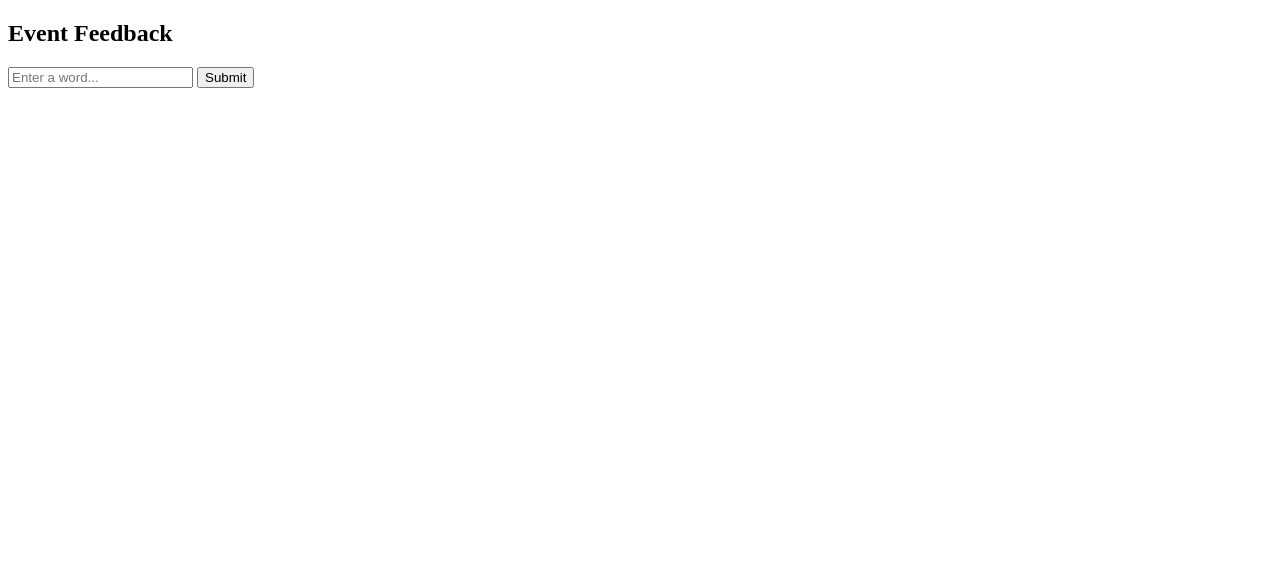
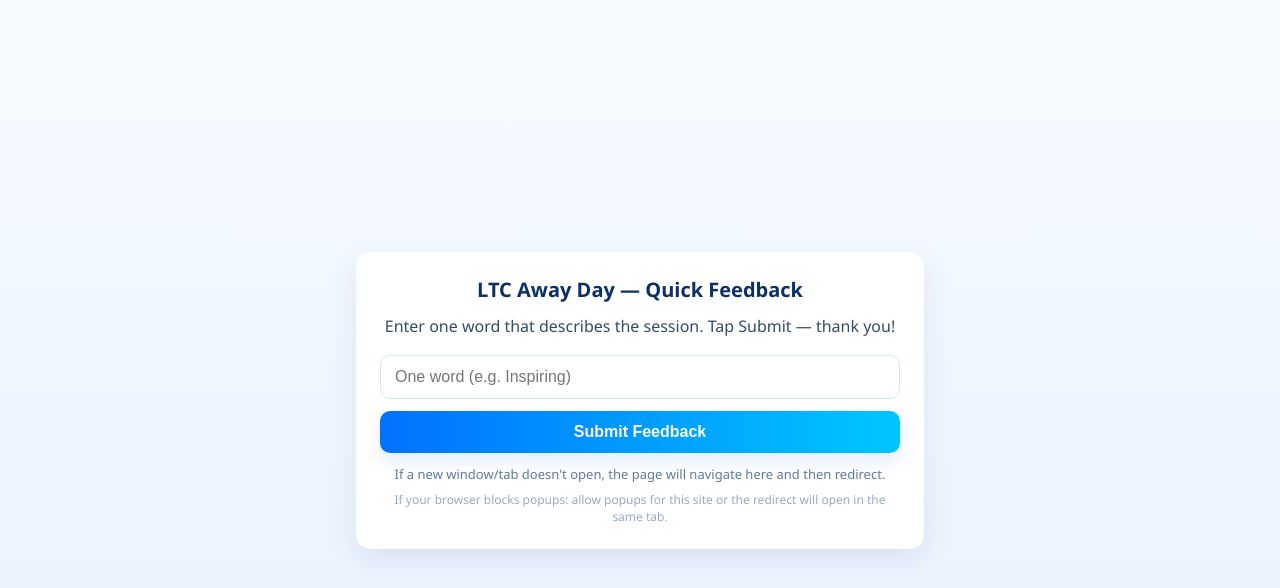
Before and after one commit to sandeepreddytadi/LTC-Away-Day-Dec-2025, a plain HTML site: page index.html in a window 1280 px wide. Drawn offline with Linux system fonts and the light colour scheme.

Commit message:
Revamp feedback form with new design and features
Updated the feedback form layout and functionality, including improved styling and user experience enhancements.

```diff
--- a/index.html
+++ b/index.html
@@ -1,26 +1,101 @@
 <!doctype html>
-<html>
-<head><meta charset="utf-8"><meta name="viewport" content="width=device-width,initial-scale=1"></head>
+<html lang="en">
+<head>
+  <meta charset="utf-8" />
+  <meta name="viewport" content="width=device-width,initial-scale=1" />
+  <title>LTC Away Day — Quick Feedback</title>
+  <style>
+    body {
+      font-family: "Segoe UI", Roboto, Arial, sans-serif;
+      background: linear-gradient(180deg,#f7fbff,#e6f0ff);
+      margin:0; min-height:100vh; display:flex; align-items:center; justify-content:center;
+    }
+    .card {
+      width: 100%;
+      max-width: 520px;
+      background: #fff;
+      border-radius: 14px;
+      padding: 24px;
+      box-shadow: 0 10px 30px rgba(20,40,80,0.08);
+      text-align:center;
+    }
+    h1 { margin:0 0 12px; font-size:20px; color:#0b2f66; }
+    p { margin:0 0 18px; color:#334b6b; }
+    input[type="text"]{
+      width: 100%;
+      padding: 12px 14px;
+      font-size:16px;
+      border-radius:10px;
+      border:1px solid #d6e3ff;
+      box-sizing:border-box;
+      margin-bottom:12px;
+    }
+    button.submit {
+      width:100%;
+      padding:12px 14px;
+      font-weight:600;
+      font-size:16px;
+      border-radius:10px;
+      border:none;
+      background: linear-gradient(90deg,#0072ff,#00c6ff);
+      color:white;
+      cursor:pointer;
+      box-shadow:0 8px 18px rgba(0,100,255,0.12);
+    }
+    .hint { margin-top:12px; color:#607b9a; font-size:13px; }
+    .small { font-size:12px; color:#9aa9c3; margin-top:8px; }
+  </style>
+</head>
 <body>
-  <h2>Event Feedback</h2>
+  <div class="card" role="main">
+    <h1>LTC Away Day — Quick Feedback</h1>
+    <p>Enter one word that describes the session. Tap Submit — thank you!</p>
 
-  <form id="feedbackForm" action="https://script.google.com/macros/s/AKfycbzqOxa8ZvNV7XK2ACABVt129BF70dHaG75mvMMSVEIlPnVedYD51OoA38Pi3OL5gbCioQ/exec" method="POST" target="thankwin">
-    <input name="feedback" id="feedback" type="text" placeholder="Enter a word..." required />
-    <button type="submit" id="submitBtn">Submit</button>
-  </form>
+    <!--
+      IMPORTANT:
+      - target="thankwin" ensures the form submits into a new window/tab named thankwin.
+      - action uses your Apps Script web app /exec URL.
+      - The Apps Script doPost should redirect that window to your Netlify thankyou.html using location.replace()
+    -->
+    <form id="feedbackForm"
+          action="https://script.google.com/macros/s/AKfycbzqOxa8ZvNV7XK2ACABVt129BF70dHaG75mvMMSVEIlPnVedYD51OoA38Pi3OL5gbCioQ/exec"
+          method="POST"
+          target="thankwin"
+          accept-charset="UTF-8">
+      <input id="feedbackInput" name="feedback" type="text" placeholder="One word (e.g. Inspiring)" maxlength="60" required autocomplete="off" />
+      <button class="submit" type="submit" id="submitBtn">Submit Feedback</button>
+    </form>
 
-  <script>
-    document.getElementById('feedbackForm').addEventListener('submit', function(e){
-      // MUST open window in submit handler (user gesture) to avoid popup blockers
-      var win = window.open('about:blank', 'thankwin'); // same name used by form target
-      if (!win) {
-        // popup blocked — as fallback allow navigation in same tab (will still redirect)
-        console.warn('Popup blocked - fallback to same-tab navigation.');
-      } else {
-        try { win.document.title = "Processing…"; } catch(err){}
+    <div class="hint">If a new window/tab doesn't open, the page will navigate here and then redirect.</div>
+    <div class="small">If your browser blocks popups: allow popups for this site or the redirect will open in the same tab.</div>
+  </div>
+
+<script>
+  (function(){
+    var form = document.getElementById('feedbackForm');
+    var submitBtn = document.getElementById('submitBtn');
+
+    form.addEventListener('submit', function(e){
+      // Open the thankwin immediately on user gesture so the new window is "script-opened"
+      // That makes it possible for the thankyou page to call window.close()
+      try {
+        window.open('about:blank', 'thankwin');
+      } catch(err){
+        // ignore - popup blockers may prevent it
       }
-      // the form will now submit into the thankwin and the Apps Script response will replace it to Netlify thankyou
-    });
-  </script>
+
+      // Optionally, disable the button to prevent double submits
+      submitBtn.disabled = true;
+      submitBtn.innerText = 'Sending…';
+      // Let the browser submit the form normally (no AJAX) — Apps Script will handle redirecting that window
+      // Note: if popup blocked, browser will navigate this tab to the Apps Script response (which will redirect to thankyou)
+      setTimeout(function(){
+        // Re-enable after a short delay in case something goes wrong
+        submitBtn.disabled = false;
+        submitBtn.innerText = 'Submit Feedback';
+      }, 5000);
+    }, false);
+  })();
+</script>
 </body>
 </html>
```
